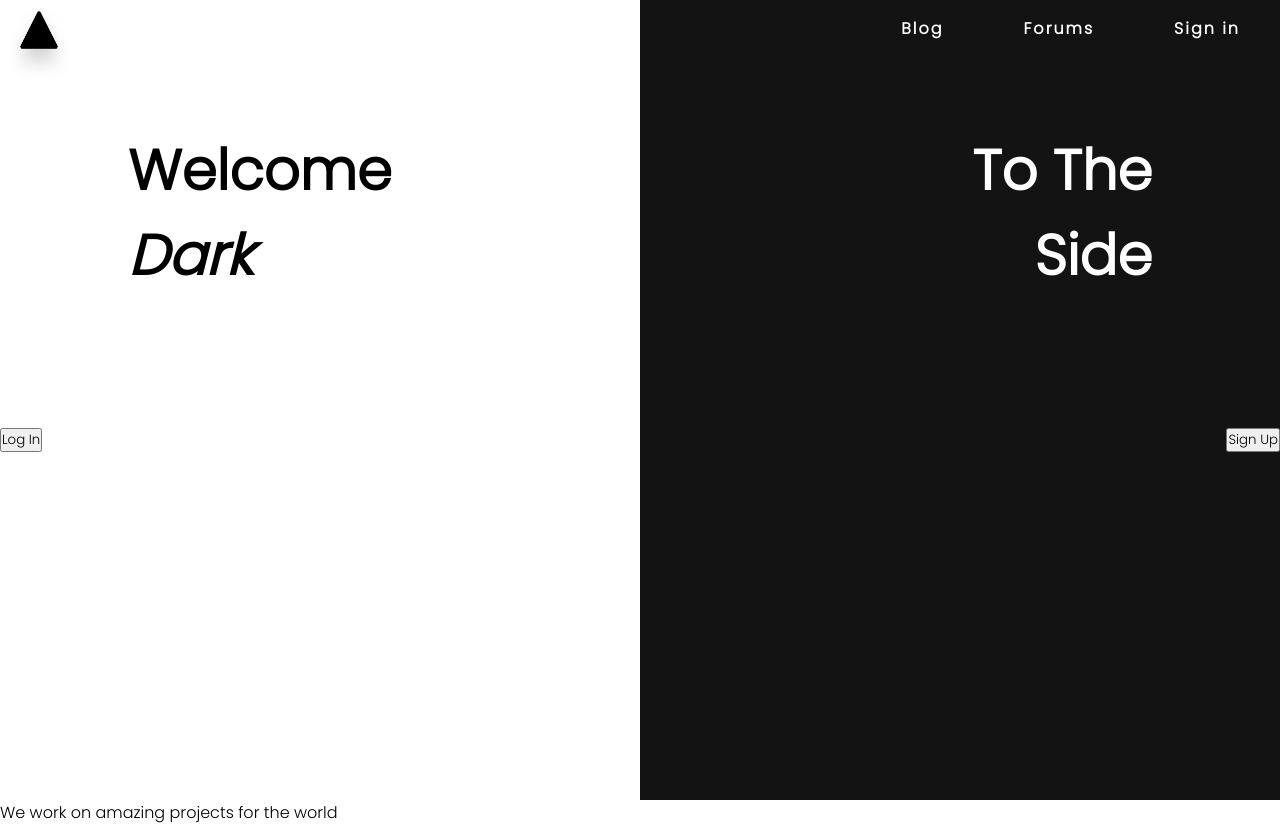
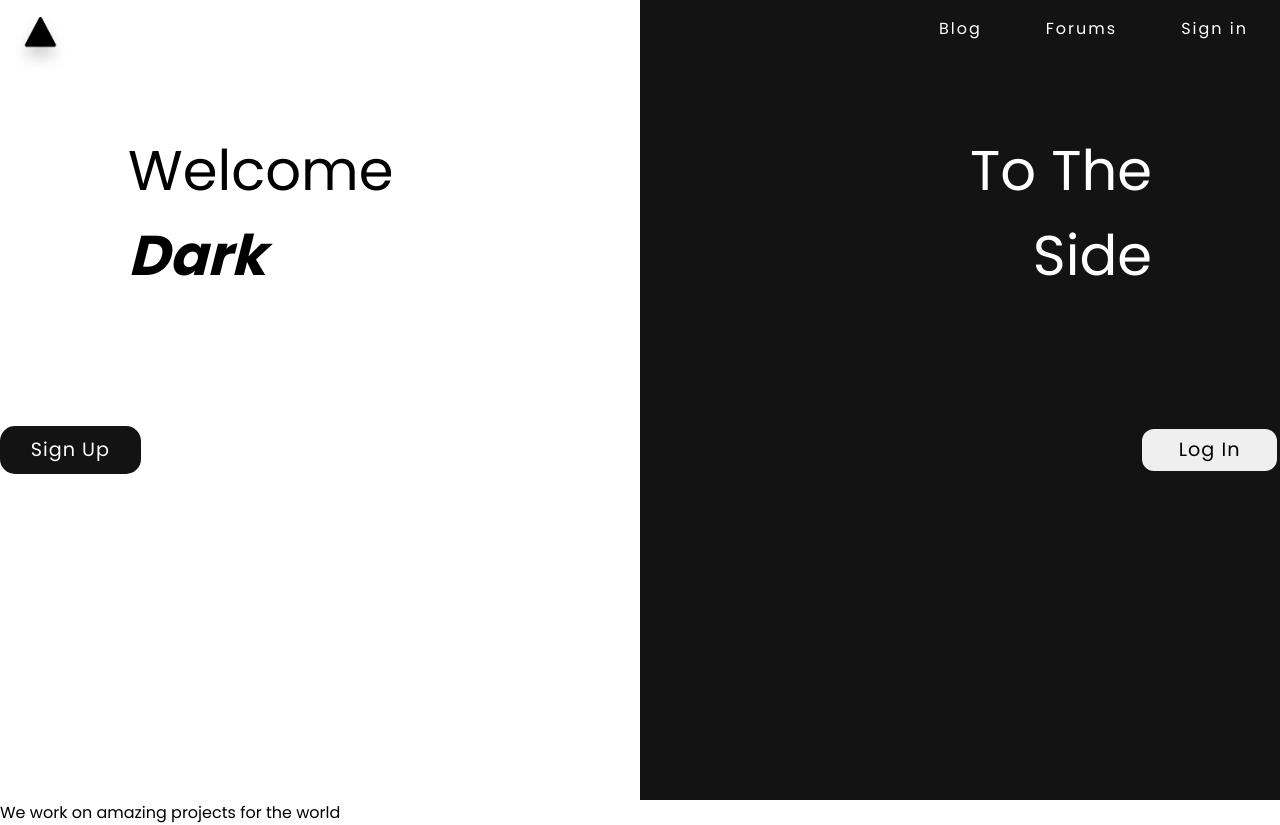
Before and after one commit to zsombinagy/webpage-next-js, a Next.js app in the folder webpage-next-js/: page / in a window 1280 px wide. Built offline with nearby package versions, Linux system fonts and the light colour scheme.

Commit message:
adding buttons, and font styles

```diff
--- a/webpage-next-js/pages/index.tsx
+++ b/webpage-next-js/pages/index.tsx
@@ -18,13 +18,13 @@ const Home: NextPage = () => {
       <div className={styles.main}>
       <div className={styles.main_left}>
         <h1>Welcome <br /><span>Dark</span></h1>
-        <button className={styles.log_in}>Log In</button>
+        <button className={styles.sign_up}>Sign Up</button>
 
 
       </div>
       <div className={styles.main_right}>
         <h1>To The <br />Side</h1>
-        <button className={styles.sign_up}>Sign Up</button>
+        <button className={styles.log_in}>Log In</button>
       </div>
       </div>
       <p className={styles.text}>We work on amazing <span>projects for the world</span></p>
--- a/webpage-next-js/styles/Home.module.sass
+++ b/webpage-next-js/styles/Home.module.sass
@@ -9,8 +9,9 @@
   img
     position: absolute
     top: 0
-    width: 6%
-    height: 10%
+    margin: 0.5rem
+    width: 5%
+    height: 8%
     cursor: pointer
 
   .button
@@ -22,11 +23,12 @@
     z-index: 99
     color: #fff
     h1
-      padding: 1rem 2.5rem
+      padding: 1rem 2rem
       letter-spacing: 2px
       cursor: pointer
       &:hover
         opacity: 0.6
+        transition: all 0.35s
 
 .main
   display: flex
@@ -35,6 +37,21 @@
   h1
     padding: 20%
     justify-content: center
+  button
+    border-radius: 15px
+    transition: all 0.35s
+    outline: none
+    font-weight: bold
+    font-size: 1.2rem
+    width: 22%
+    letter-spacing: 1px
+    cursor: pointer
+    padding: 0.4rem
+    border: 3px solid #131313
+    font-weight: 200
+    &:hover
+      opacity: 0.6
+
 
 
 .main_left
@@ -45,6 +62,10 @@
     span
       font-weight: bold
       font-style: italic
+  button
+    background: #131313
+    color: #fff
+
 
 
 .main_right
@@ -54,3 +75,5 @@
   text-align: right
   h1
     font-size: 3.5rem
+  button
+    font-weight: 200
--- a/webpage-next-js/styles/globals.sass
+++ b/webpage-next-js/styles/globals.sass
@@ -1,6 +1,7 @@
-@import url('https://fonts.googleapis.com/css2?family=Poppins:wght@300&display=swap')
+@import url('https://fonts.googleapis.com/css2?family=Poppins:wght@400;700&display=swap')
 
 *
   font-family: 'Poppins', sans-serif
+  font-weight: 400
   margin: 0
   padding: 0
```
